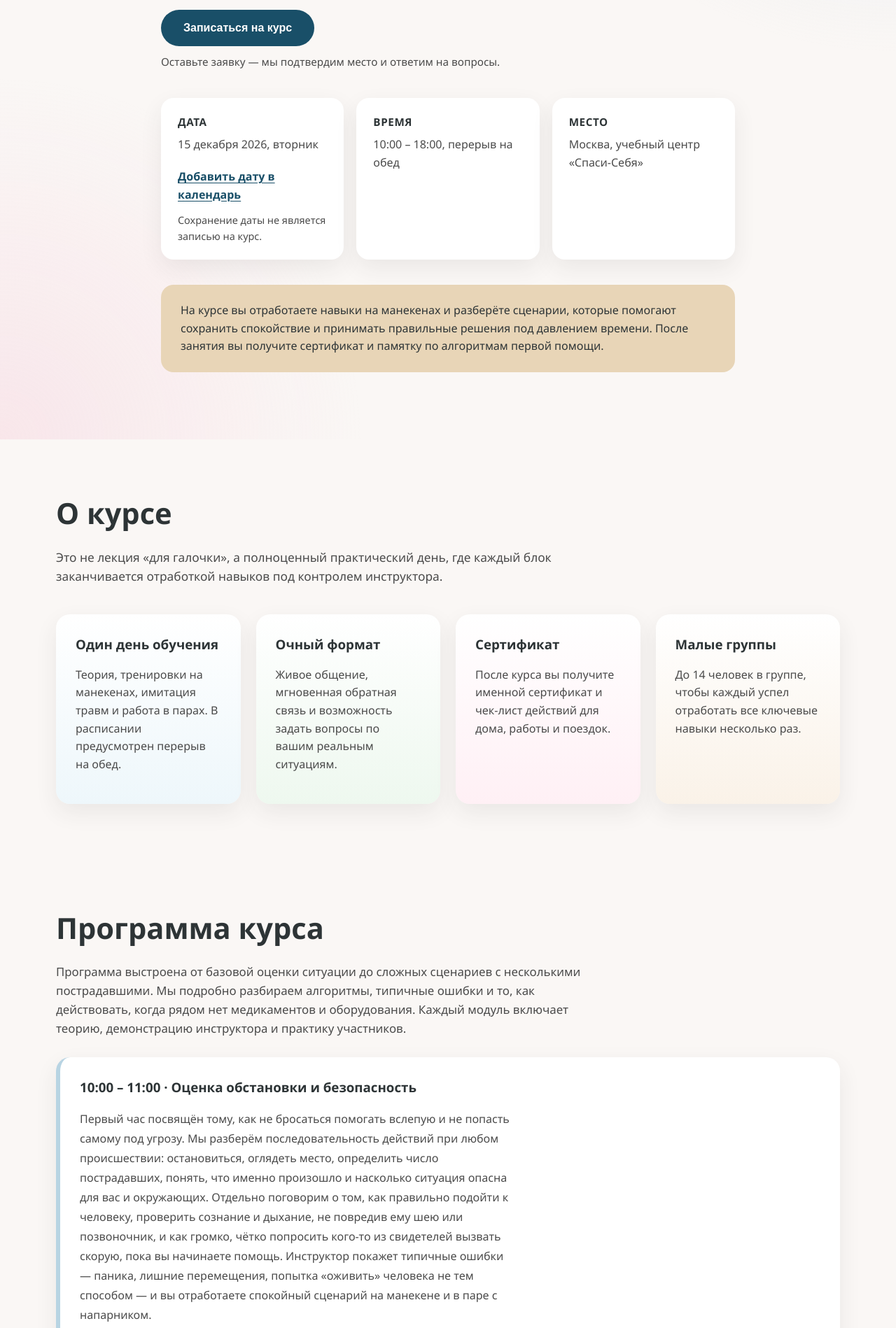
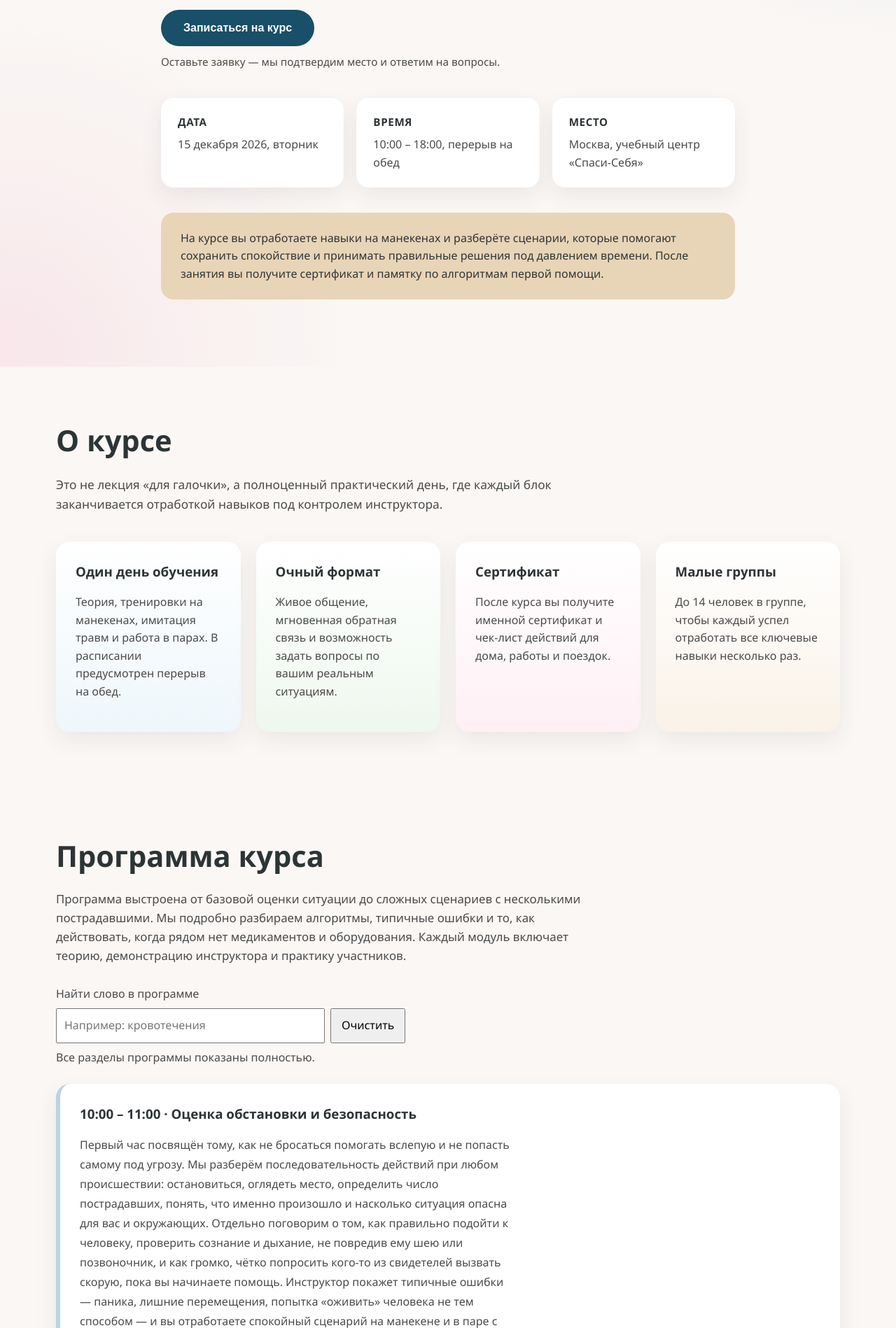
Before and after one commit to Alexxz/test-landing, a PHP site: page / in a window 1280 px wide. Shown: the part 528-2426 px from the top of the page at 70% size. Run offline with PHP 8.4, Linux system fonts and the light colour scheme; some libraries are stand-ins or nearby versions.

Commit message:
Add optional literal search within the complete course program

```diff
--- a/css/style.css
+++ b/css/style.css
@@ -497,16 +497,13 @@ img {
     }
 }
 
-/* Optional calendar handoff: no registration state is implied. */
-.calendar-date-link {
-    display: inline-block;
-    margin-top: 12px;
-    padding-block: 8px;
-    color: #194f68;
-    font-weight: 600;
-    text-decoration: underline;
-    text-underline-offset: 3px;
-    overflow-wrap: anywhere;
-}
-.calendar-date-link:focus-visible { outline: 3px solid #315f83; outline-offset: 3px; }
-.calendar-date-note { margin: 4px 0 0; font-size: 0.9rem; }
+/* e48: optional search controls; full modules remain in normal document flow. */
+.program-search { margin: 0 0 24px; }
+.program-search label { display: block; margin-bottom: 8px; }
+.program-search-controls { display: flex; flex-wrap: wrap; gap: 8px; }
+.program-search input { min-width: 0; width: min(100%, 24rem); padding: 10px; font: inherit; }
+.program-search button { max-width: 100%; padding: 10px 14px; font: inherit; cursor: pointer; }
+.program-search p { margin: 8px 0; }
+.program-search-navigation button { margin: 0 8px 8px 0; }
+mark.program-search-match { background: #fff0a6; color: inherit; }
+mark.program-search-current { outline: 2px solid currentColor; }
--- a/index.php
+++ b/index.php
@@ -224,8 +224,6 @@ if (!headers_sent()) {
                 <div class="meta-card">
                     <strong>Дата</strong>
                     15 декабря 2026, вторник
-                    <a class="calendar-date-link" href="documents/course-date.ics" download="course-date.ics" data-track-label="calendar_date_download">Добавить дату в календарь</a>
-                    <p class="calendar-date-note">Сохранение даты не является записью на курс.</p>
                 </div>
                 <div class="meta-card">
                     <strong>Время</strong>
@@ -282,6 +280,18 @@ if (!headers_sent()) {
                     действовать, когда рядом нет медикаментов и оборудования. Каждый модуль включает
                     теорию, демонстрацию инструктора и практику участников.
                 </p>
+                <div class="program-search" role="search" aria-label="Поиск по программе">
+                    <label for="program-search-input">Найти слово в программе</label>
+                    <div class="program-search-controls">
+                        <input id="program-search-input" type="search" maxlength="128" placeholder="Например: кровотечения" autocomplete="off">
+                        <button type="button" id="program-search-clear">Очистить</button>
+                    </div>
+                    <p id="program-search-status" role="status" aria-live="polite">Все разделы программы показаны полностью.</p>
+                    <div id="program-search-navigation" hidden>
+                        <button type="button" id="program-search-previous">Предыдущее совпадение</button>
+                        <button type="button" id="program-search-next">Следующее совпадение</button>
+                    </div>
+                </div>
                 <div class="program-list">
                     <article class="program-module">
                         <h3>10:00 – 11:00 · Оценка обстановки и безопасность</h3>
--- a/js/main.js
+++ b/js/main.js
@@ -1,11 +1,105 @@
 document.addEventListener('DOMContentLoaded', () => {
-    const variant = 'e47_calendar_handoff';
+    const variant = 'e48_literal_program_search';
     const pendingEvents = [];
     let exposed = false;
     const track = (name, properties = {}) => {
         pendingEvents.push({ name, properties: { variant, ...properties } });
         flushTracking();
     };
+    // Optional literal retrieval: never filters modules or writes registration values.
+    const programSearch = document.getElementById('program-search-input');
+    if (programSearch) {
+        const root = document.querySelector('.program-list');
+        const status = document.getElementById('program-search-status');
+        const navigation = document.getElementById('program-search-navigation');
+        let marks = [];
+        let selected = -1;
+        let composing = false;
+        let inputTracked = false;
+        const fold = value => value.toLocaleLowerCase('ru-RU');
+        const bucket = length => length <= 3 ? 'short' : length <= 12 ? 'medium' : 'long';
+        const clearMarks = () => {
+            root.querySelectorAll('mark.program-search-match').forEach(mark => {
+                mark.replaceWith(document.createTextNode(mark.textContent));
+            });
+            root.normalize();
+            marks = [];
+            selected = -1;
+        };
+        const update = () => {
+            clearMarks();
+            const query = programSearch.value.slice(0, 128).trim();
+            if (query) {
+                const needle = fold(query);
+                const walker = document.createTreeWalker(root, NodeFilter.SHOW_TEXT, {
+                    acceptNode: node => node.parentElement?.closest('.program-module h3, .program-module p')
+                        ? NodeFilter.FILTER_ACCEPT : NodeFilter.FILTER_REJECT
+                });
+                const nodes = [];
+                while (walker.nextNode()) nodes.push(walker.currentNode);
+                for (const node of nodes) {
+                    const text = node.nodeValue;
+                    const haystack = fold(text);
+                    let start = 0;
+                    let found = haystack.indexOf(needle);
+                    if (found < 0) continue;
+                    const fragment = document.createDocumentFragment();
+                    while (found >= 0) {
+                        fragment.append(document.createTextNode(text.slice(start, found)));
+                        const mark = document.createElement('mark');
+                        mark.className = 'program-search-match';
+                        mark.textContent = text.slice(found, found + query.length);
+                        fragment.append(mark);
+                        marks.push(mark);
+                        start = found + query.length;
+                        found = haystack.indexOf(needle, start);
+                    }
+                    fragment.append(document.createTextNode(text.slice(start)));
+                    node.replaceWith(fragment);
+                }
+            }
+            navigation.hidden = !marks.length;
+            status.textContent = !query ? 'Все разделы программы показаны полностью.'
+                : marks.length ? `Совпадений: ${marks.length}. Все разделы показаны полностью.`
+                : 'Совпадений нет. Все разделы программы показаны полностью.';
+        };
+        const maybeTrackInput = event => {
+            if (event.isTrusted && !inputTracked && programSearch.value.trim()) {
+                track('program_search', {source: 'program_search', step: 'input', campaign: bucket(programSearch.value.trim().length)});
+                inputTracked = true;
+            }
+        };
+        programSearch.addEventListener('compositionstart', () => { composing = true; });
+        programSearch.addEventListener('compositionend', event => {
+            composing = false;
+            update();
+            maybeTrackInput(event);
+        });
+        programSearch.addEventListener('input', event => {
+            if (composing || event.isComposing) return;
+            update();
+            maybeTrackInput(event);
+        });
+        programSearch.addEventListener('keydown', event => {
+            if (event.key === 'Enter') event.preventDefault();
+        });
+        document.getElementById('program-search-clear').addEventListener('click', event => {
+            const hadQuery = Boolean(programSearch.value);
+            programSearch.value = '';
+            update();
+            programSearch.focus({preventScroll: true});
+            if (event.isTrusted && hadQuery) track('program_search', {source: 'program_search', step: 'clear'});
+        });
+        const navigate = direction => {
+            if (!marks.length) return;
+            if (selected >= 0) marks[selected].classList.remove('program-search-current');
+            selected = (selected + direction + marks.length) % marks.length;
+            marks[selected].classList.add('program-search-current');
+            marks[selected].scrollIntoView({block: 'center', behavior: 'instant'});
+        };
+        document.getElementById('program-search-next').addEventListener('click', () => navigate(1));
+        document.getElementById('program-search-previous').addEventListener('click', () => navigate(-1));
+    }
     function flushTracking() {
         if (!window.sessionTracker) return;
         if (!exposed) {
@@ -136,10 +230,6 @@ document.addEventListener('DOMContentLoaded', () => {
     const form = document.getElementById('registration-form');
     const message = document.getElementById('form-message');
     const registerButtons = document.querySelectorAll('.btn-register');
-    document.querySelector('.calendar-date-link')?.addEventListener('click', (event) => {
-        if (!event.isTrusted) return;
-        track('calendar_download_attempt', { source: 'hero_date_card' });
-    });
 
     let pricingButtonIndex = 0;
     registerButtons.forEach((button) => {
```
